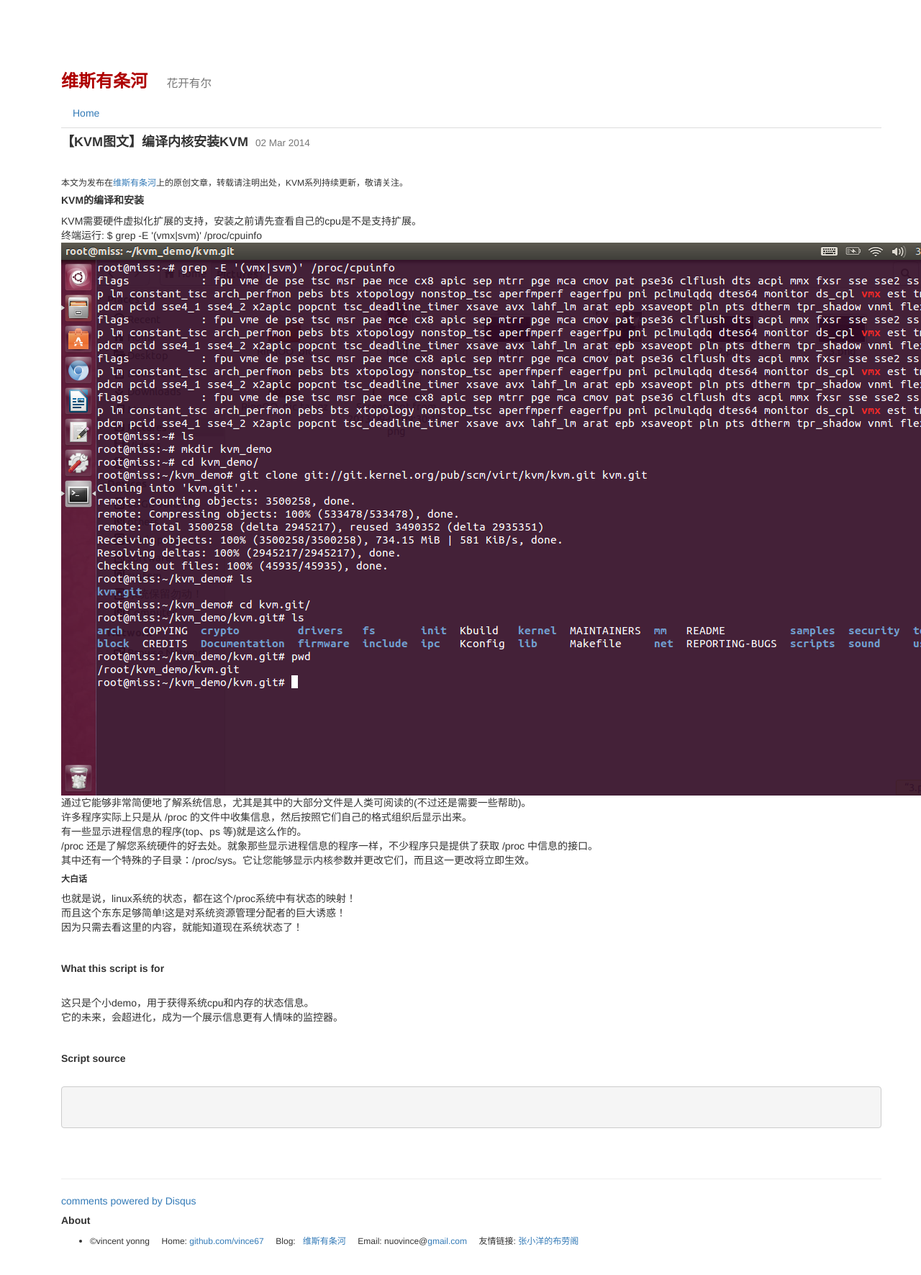
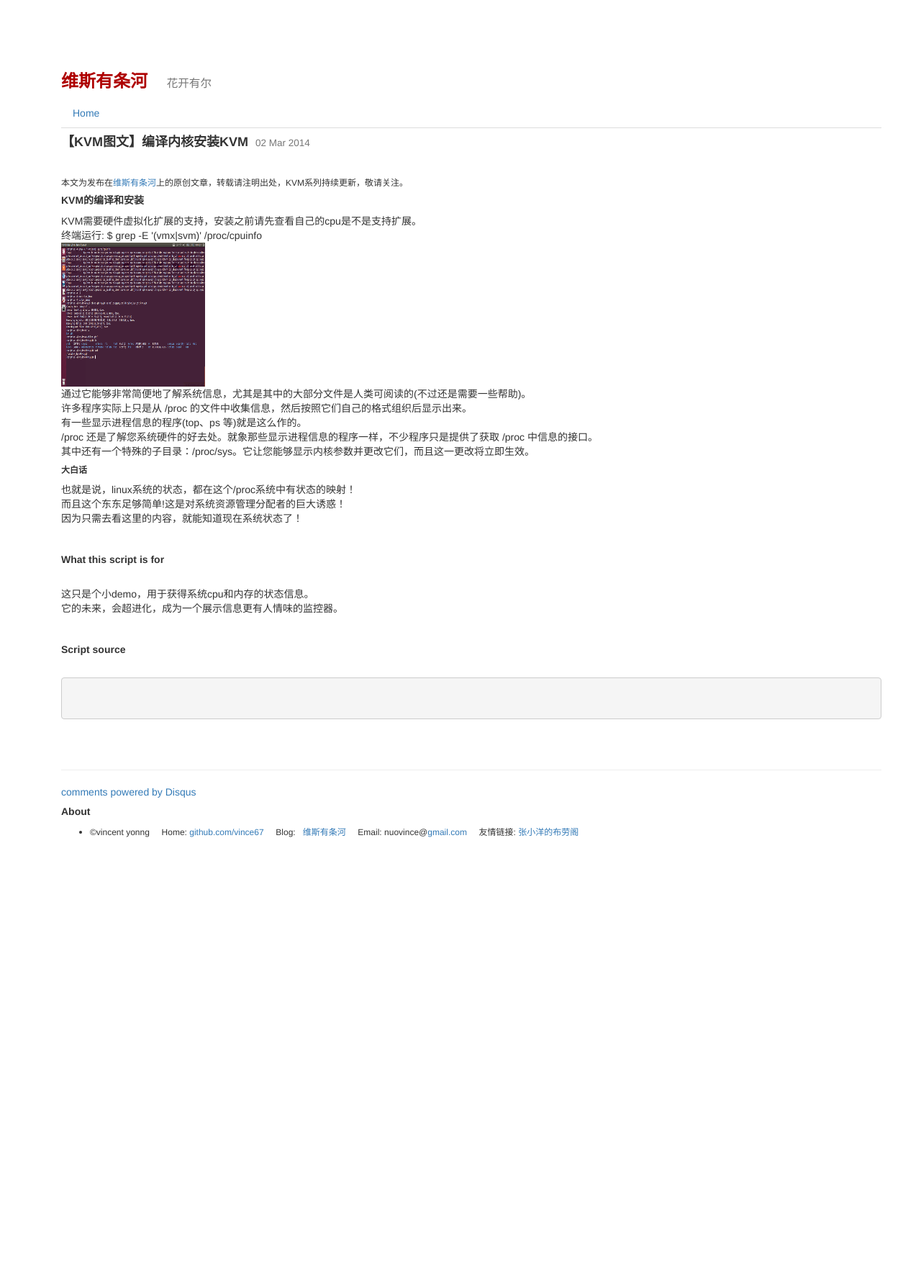
Before and after one commit to vince67/vince67.github.io, a Jekyll site: the page built from _posts/2014-03-02-compile_setup_KVM.html, in a window 1280 px wide. Shown: the whole page at 72% size. Built offline with Jekyll 4.4.1, drawn with Linux system fonts in a browser that asks for light colours; nearby versions of some CDN libraries; comment, search, counter and statistics services are not loaded; after the commit the page ends 1203 px from its top, so only the background shows below that.

Commit message:
Update 2014-03-02-compile_setup_KVM.html

```diff
--- a/_posts/2014-03-02-compile_setup_KVM.html
+++ b/_posts/2014-03-02-compile_setup_KVM.html
@@ -12,7 +12,7 @@
     <p>
     KVM需要硬件虚拟化扩展的支持，安装之前请先查看自己的cpu是不是支持扩展。<br />
     终端运行: $ grep -E '(vmx|svm)' /proc/cpuinfo <br />
-    <img src='http://vince67.github.io/static/img/KVM/1.png'><br />
+    <img src='http://vince67.github.io/static/img/KVM/1.png' height="200" width="200" ><br />
     通过它能够非常简便地了解系统信息，尤其是其中的大部分文件是人类可阅读的(不过还是需要一些帮助)。<br />
     许多程序实际上只是从 /proc 的文件中收集信息，然后按照它们自己的格式组织后显示出来。<br />
     有一些显示进程信息的程序(top、ps 等)就是这么作的。<br />
```
